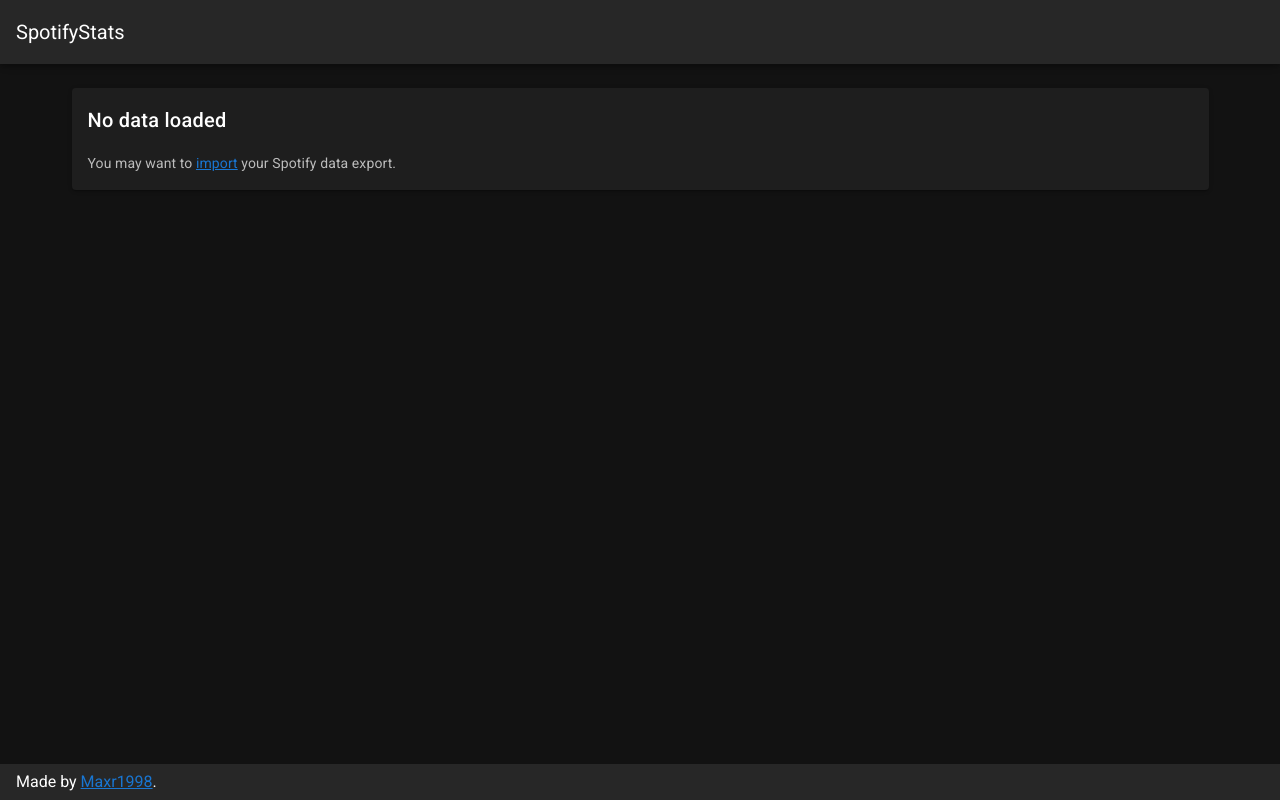
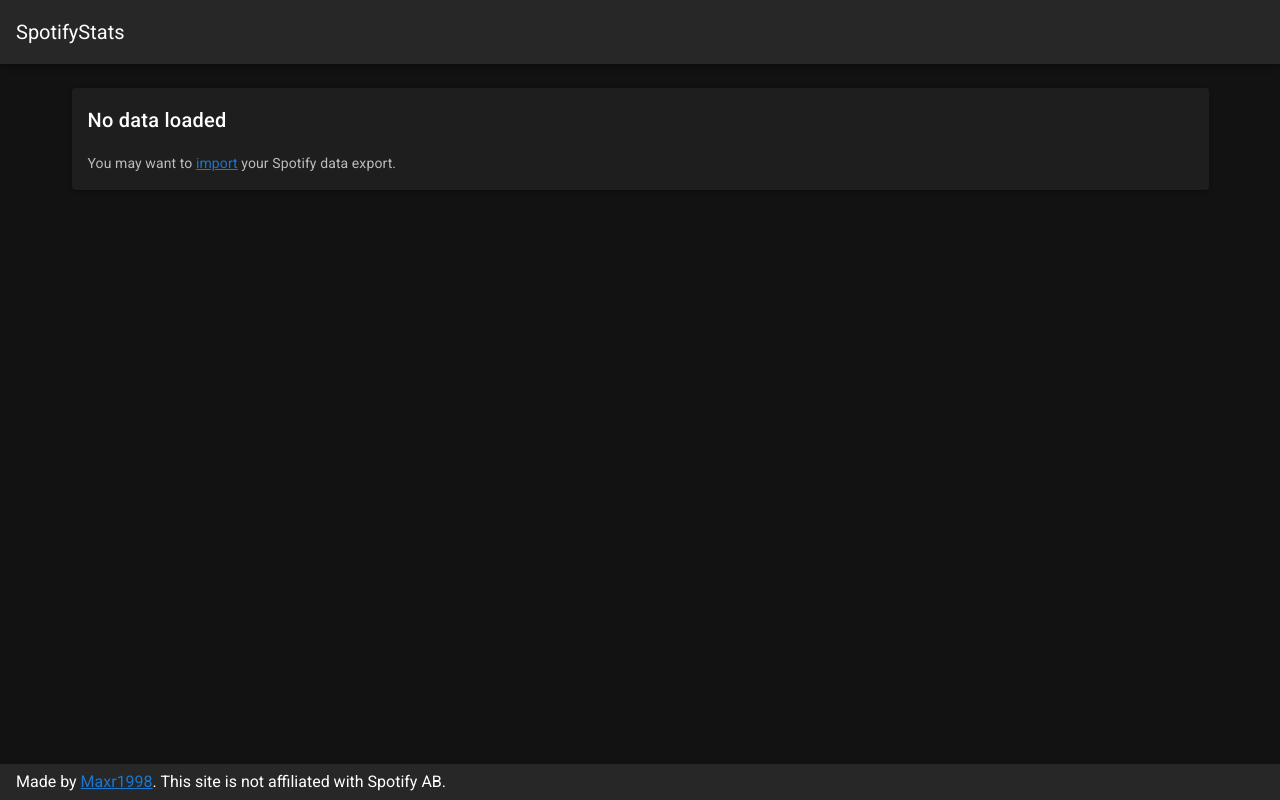
Before and after one commit to Maxr1998/SpotifyStats, a Nuxt app: page / in a window 1280 px wide. Built offline with nearby package versions, Linux system fonts and the light colour scheme.

Commit message:
Add Spotify disclaimer

```diff
--- a/layouts/default.vue
+++ b/layouts/default.vue
@@ -10,7 +10,7 @@
       </v-container>
     </v-main>
     <v-footer app absolute>
-      <span>Made by <a href="https://maxr1998.de">Maxr1998</a>.</span>
+      <span>Made by <a href="https://maxr1998.de">Maxr1998</a>. This site is not affiliated with Spotify AB.</span>
     </v-footer>
   </v-app>
 </template>
```
